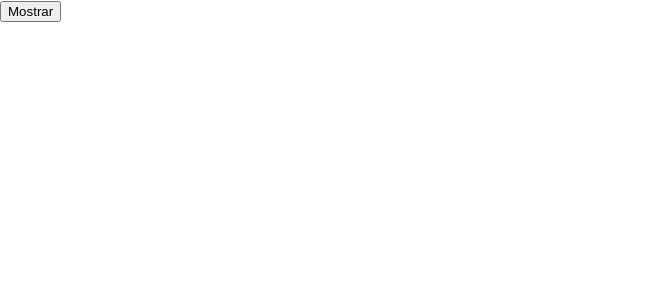
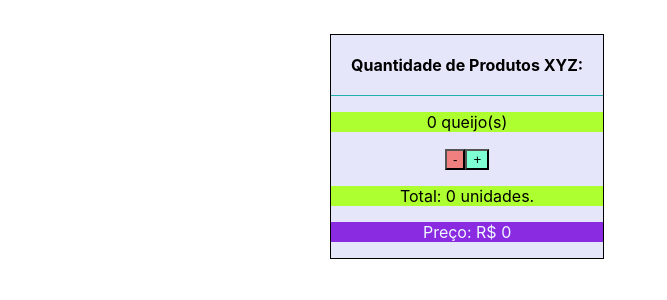
Before and after one commit to cadumega/EstudosReactB7Web-vite, a React (Vite) app: page / in a window 1280 px wide. Shown: the top 300 px of the page, without its empty margins (0-667 px from the left). Built offline with nearby package versions, Linux system fonts and the light colour scheme.

Commit message:
projetoContadorDeProduto

```diff
--- a/src/App.tsx
+++ b/src/App.tsx
@@ -1,43 +1,30 @@
-import {useState } from 'react';
+import { useState } from 'react';
+import './style.css';
 
-const App = () => {
-    const [show, setShow] = useState(false);
+const Compras = () => {
+    const [contador, setContador] = useState(0);
 
-    const handleClick = () => {
-        setShow( !show )
+    function comprar() {
+        setContador(contador + 1)
+    }
 
-        // if(show) {
-        //     setShow(false);
-        // } else {
-        //     setShow(true);
-        // }
+    function excluir() {
+        setContador(contador - 1)
     }
 
     return (
-        <div>
-            <button onClick = {handleClick}> {show ? 'Ocultar' : 'Mostrar'} </button>
+        <div className="main">
+            <h4 className="titleProduct">Quantidade de Produtos XYZ:</h4>
+            <p className="cont">{contador} queijo(s)</p>
 
-            {show &&
-                <div>
-                    Blabla texto ipsum illori....
-                </div>
-            }
+            <button className="btn-" onClick={excluir}> - </button>
+            <button className="btnP" onClick={comprar}> + </button>
+
+
+            <p className="totalP">Total: {contador} unidades.</p>
+            <p className="price">Preço: R$ {contador * 20}</p>
         </div>
     )
 }
 
-export default App;
-
-
-// Forma mais fácil:
-// Set show inicia como falso.. o meu state.
-// Texto ser exibido se minha state estiver como true, preciso criar uma expressão que é uma verificação caso seja positivo.
-// Se show estiver true elem ostra blabla...
-// No btn irei colocar um handleClick de evento, preciso criar a fç anônima handleClick e irei colocar um setShow true.
-// Para exibir o blabla não fiz uma ação direta, eu criei um intermediário que é show , em que as duas coisas mexeram com ela. Quando show estiver true mostrar o blabla.
-
-// Toogle - executa uma vez faz algo, quando executo retorna ao estado de origem. Como fazer?
-// Usar condicional if(show) else... consigo resumir em uma linha invertida com setShow( !show )
-
-// Mudar o texto do botão. Condicional ternário junto com a var state.
-// Quando se tem uma condição faz da 1ª maneira, se for toogle faz 2ª a condicional com ternário.
+export default Compras;
--- /dev/null
+++ b/src/style.css
@@ -0,0 +1,38 @@
+
+.main {
+    margin: 10px;
+    text-align: center;
+    border: 1px solid black;
+    justify-content: center;
+    position: absolute;
+    top: 3%;
+    left: 25%;
+    background-color: lavender;
+}
+
+.titleProduct {
+    font-style: bold;
+    border-bottom: 1px solid lightseagreen;
+    text-align: center;
+    display: table-cell;
+    vertical-align: middle;
+    background-color: lavender;
+    padding: 20px;
+}
+
+.btn- {
+    background-color: lightcoral;
+}
+
+.btnP {
+    background-color: aquamarine;
+}
+
+.price {
+    background-color: blueviolet;
+    color: aliceblue;
+}
+
+.cont,.totalP {
+    background-color: greenyellow;
+}
```
Also changed, not shown: src/components/Botao/index.tsx (added, +12 -0 lines), src/components/Botao/styles.module.css (added, +16 -0 lines), src/components/Btn.tsx (added, +19 -0 lines), src/components/Botaoo.tsx (renamed from src/components/Botao.tsx).
